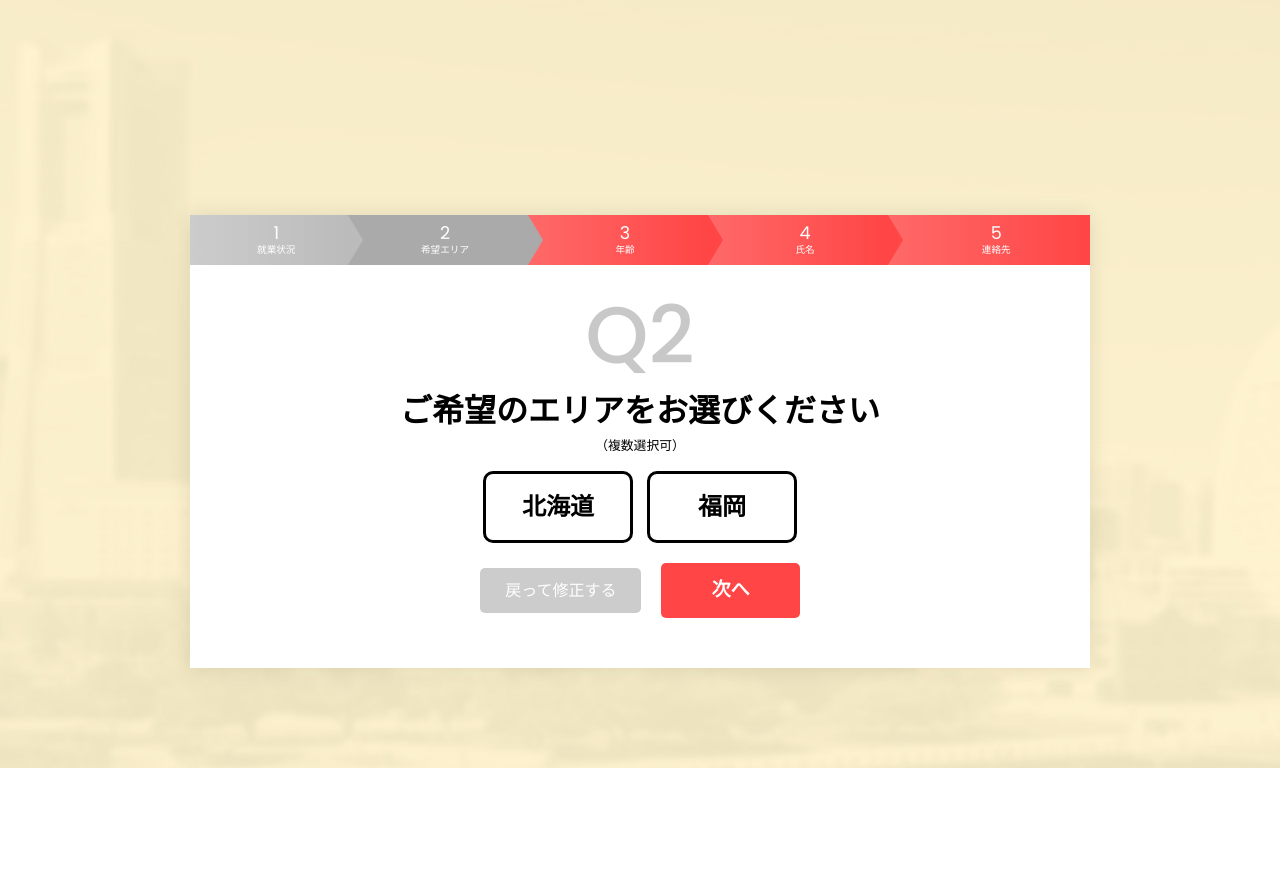
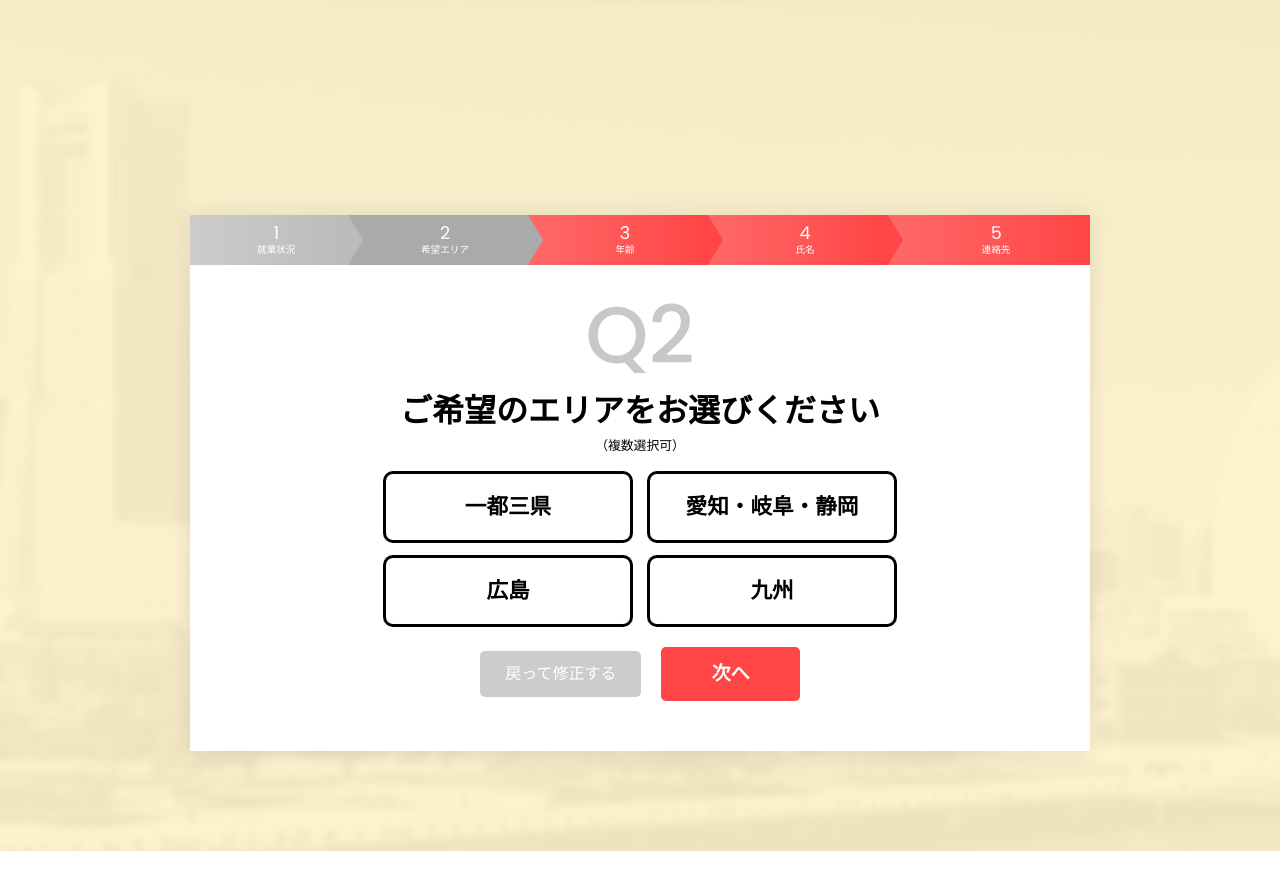
Before and after one commit to appearslatte/rcdsgn_top, a PHP site: page /?p=2 in a window 1280 px wide. Shown: the top 891 px of the page. Before the commit the page ends 768 px from the top, so only its background shows below. Run offline with PHP 8.4, Linux system fonts and the light colour scheme; some libraries are stand-ins or nearby versions.

Commit message:
本アップ準備

```diff
--- a/css/pc.css
+++ b/css/pc.css
@@ -884,10 +884,18 @@ display:none;
     display:block;
     cursor:pointer;
     border-radius:10px;
-    font-size:150%;
+    font-size:135%;
     font-weight:600;
     margin:0 7px;
-    width:150px;
+    width:250px;
+}
+
+#entry.entry_area .answer p {
+    margin-bottom:12px;
+}
+
+#entry.entry_area .answer p:nth-child(n+3) {
+    margin-bottom:0;
 }
 
 
--- a/css/sp.css
+++ b/css/sp.css
@@ -884,7 +884,7 @@ display:none;
 
 #entry.entry_area .answer p {
     width:48%;
-    margin:0 4% 15px 0;
+    margin:0 4% 10px 0;
 }
 
 #entry.entry_area .answer p:nth-child(odd) {
@@ -898,11 +898,11 @@ display:none;
 #entry.entry_area label {
     border:#000 3px solid;
     color:#000;
-    padding:15px;
+    padding:15px 5px;
     display:block;
     cursor:pointer;
     border-radius:10px;
-    font-size:120%;
+    font-size:90%;
     font-weight:600;
 }
 
--- a/index.php
+++ b/index.php
@@ -20,7 +20,7 @@ require_once($_root_path . 'phplib/entryform.inc.php');
 
 //##### 設定項目
 $_conf['mail_email_col'] = "email";						// 管理者メールfromと確認メールtoに利用するinput項目
-$_conf['mail_admin'] = ["y.k123k.y@gmail.com", "kyujin.2023.1227@gmail.com", "secretary@rc-group.co.jp"];	// 管理者メールto
+$_conf['mail_admin'] = ["y.k123k.y@gmail.com", "kyujin.2023.1227@gmail.com"];	// 管理者メールto
 $_conf['mail_sub'] = "株式会社トップ：応募フォーム";		// 管理者メールsub
 $_conf['mail_kakunin_from'] = "support@recruit-axis.jp";		// 確認メールfrom
 $_conf['mail_kakunin_fromname'] = "株式会社トップ";		// 確認メールfromname
@@ -67,7 +67,7 @@ EOP;
 //##### ページ項目設定
 // ページ設定
 $_conf['use_page'] = ['status', 'area', 'age', 'name', 'contact'];
-$_conf['page_datas']['area']['form_datas']['area']['check_vals'] = ['北海道', '福岡'];
+$_conf['page_datas']['area']['form_datas']['area']['check_vals'] = ['一都三県', '愛知・岐阜・静岡', '広島', '九州'];
 
 //##### recruit-axis 送信設定
 if(true) {
--- a/index_header.blade.html
+++ b/index_header.blade.html
@@ -45,6 +45,20 @@
     src="https://www.facebook.com/tr?id=9146730735339301&ev=PageView&noscript=1"
     /></noscript>
     <!-- End Meta Pixel Code -->
+
+    <!-- TikTok Pixel Code Start -->
+    <script>
+    !function (w, d, t) {
+      w.TiktokAnalyticsObject=t;var ttq=w[t]=w[t]||[];ttq.methods=["page","track","identify","instances","debug","on","off","once","ready","alias","group","enableCookie","disableCookie","holdConsent","revokeConsent","grantConsent"],ttq.setAndDefer=function(t,e){t[e]=function(){t.push([e].concat(Array.prototype.slice.call(arguments,0)))}};for(var i=0;i<ttq.methods.length;i++)ttq.setAndDefer(ttq,ttq.methods[i]);ttq.instance=function(t){for(
+    var e=ttq._i[t]||[],n=0;n<ttq.methods.length;n++)ttq.setAndDefer(e,ttq.methods[n]);return e},ttq.load=function(e,n){var r="https://analytics.tiktok.com/i18n/pixel/events.js",o=n&&n.partner;ttq._i=ttq._i||{},ttq._i[e]=[],ttq._i[e]._u=r,ttq._t=ttq._t||{},ttq._t[e]=+new Date,ttq._o=ttq._o||{},ttq._o[e]=n||{};n=document.createElement("script")
+    ;n.type="text/javascript",n.async=!0,n.src=r+"?sdkid="+e+"&lib="+t;e=document.getElementsByTagName("script")[0];e.parentNode.insertBefore(n,e)};
+
+
+      ttq.load('CU08M9JC77U0A1RR8HCG');
+      ttq.page();
+    }(window, document, 'ttq');
+    </script>
+    <!-- TikTok Pixel Code End -->
 </head>
 
 <body id="top">
```
